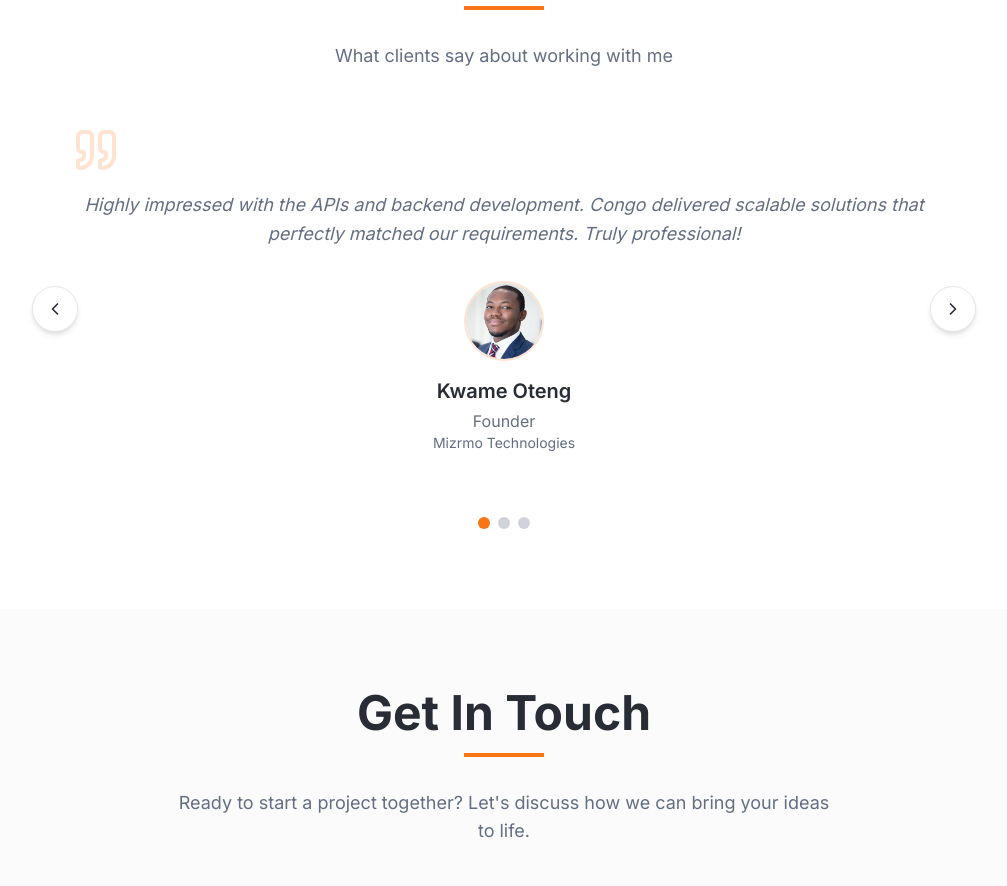
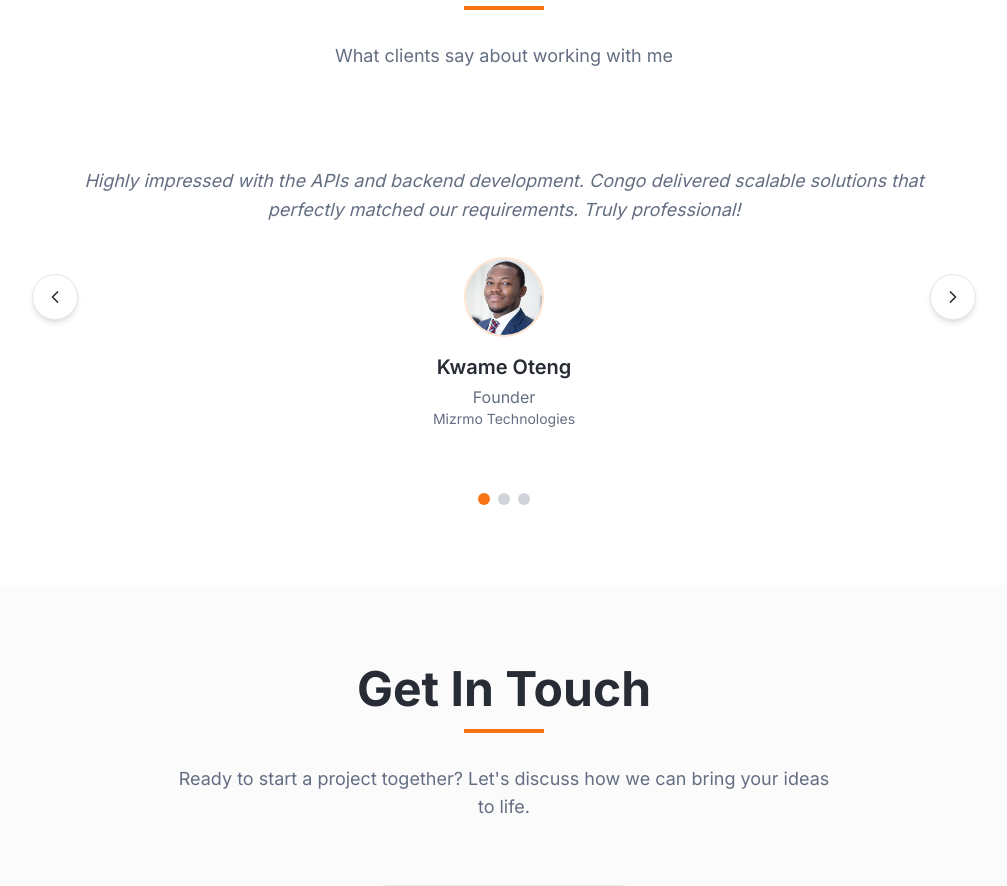
Before and after one commit to CongoMusahAdama/portfolio, a React (Vite) app: page / in a window 1280 px wide. Shown: the part 5720-6606 px from the top of the page, without its empty margins (136-1143 px from the left). Built offline with nearby package versions, Linux system fonts and the light colour scheme.

Commit message:
Remove orange quotation marks from testimonials
Removed the orange quotation marks from the testimonials section, ensuring a clean and professional appearance on both web and mobile views.

```diff
--- a/src/components/TestimonialsSection.tsx
+++ b/src/components/TestimonialsSection.tsx
@@ -1,6 +1,6 @@
 
 import { useState, useEffect } from 'react';
-import { ChevronLeft, ChevronRight, Quote } from 'lucide-react';
+import { ChevronLeft, ChevronRight } from 'lucide-react';
 
 interface Testimonial {
   id: number;
@@ -99,8 +99,7 @@ const TestimonialsSection = () => {
                 style={{ display: currentSlide === index ? 'block' : 'none' }}
               >
                 <div className="py-8 px-4 relative">
-                  <Quote className="w-12 h-12 text-orange/20 absolute -top-2 left-4" />
-                  <div className="text-muted-foreground text-lg leading-relaxed italic mb-8 pt-6 text-center">
+                  <div className="text-muted-foreground text-lg leading-relaxed italic mb-8 text-center">
                     {testimonial.content}
                   </div>
 
```
